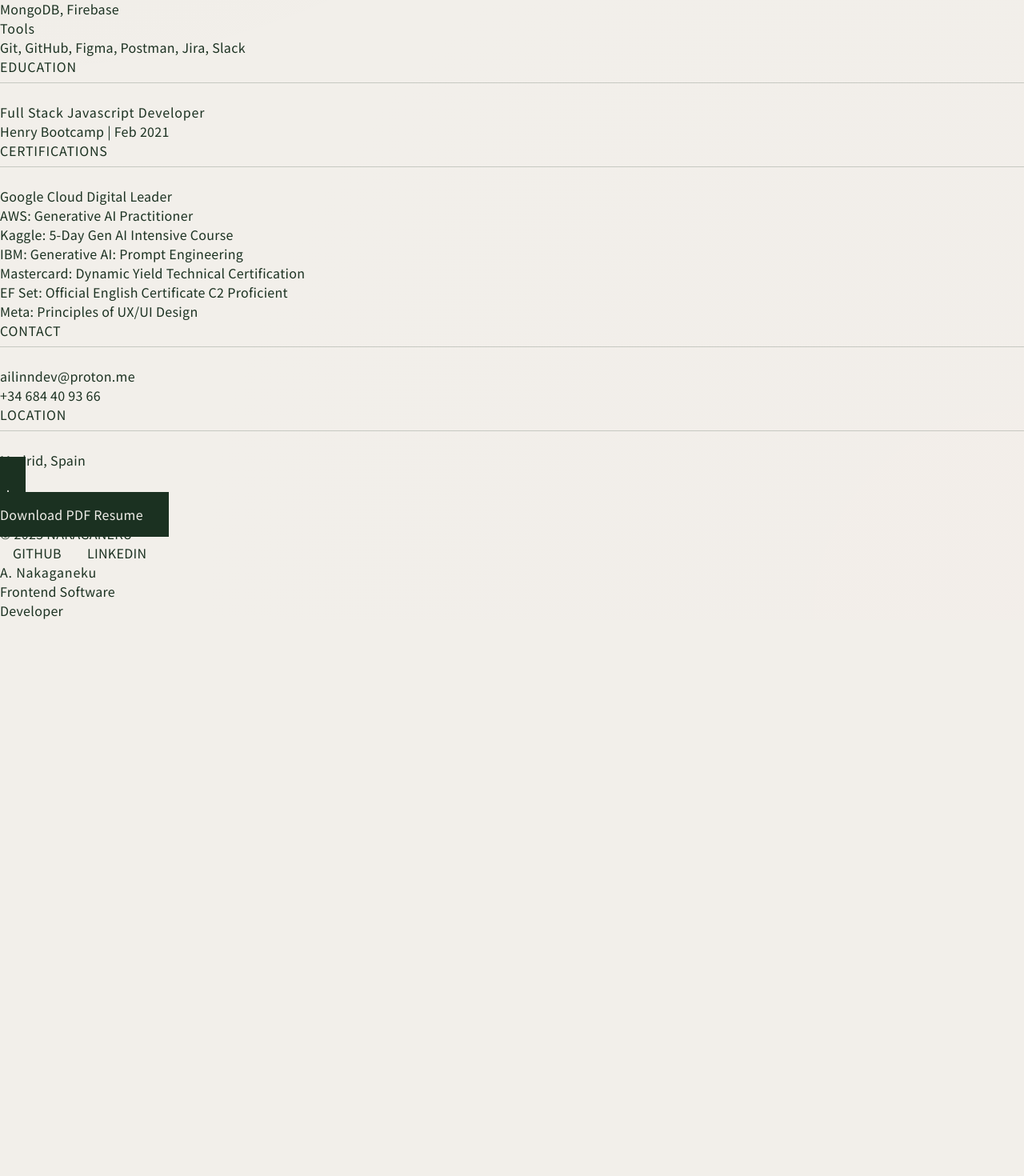
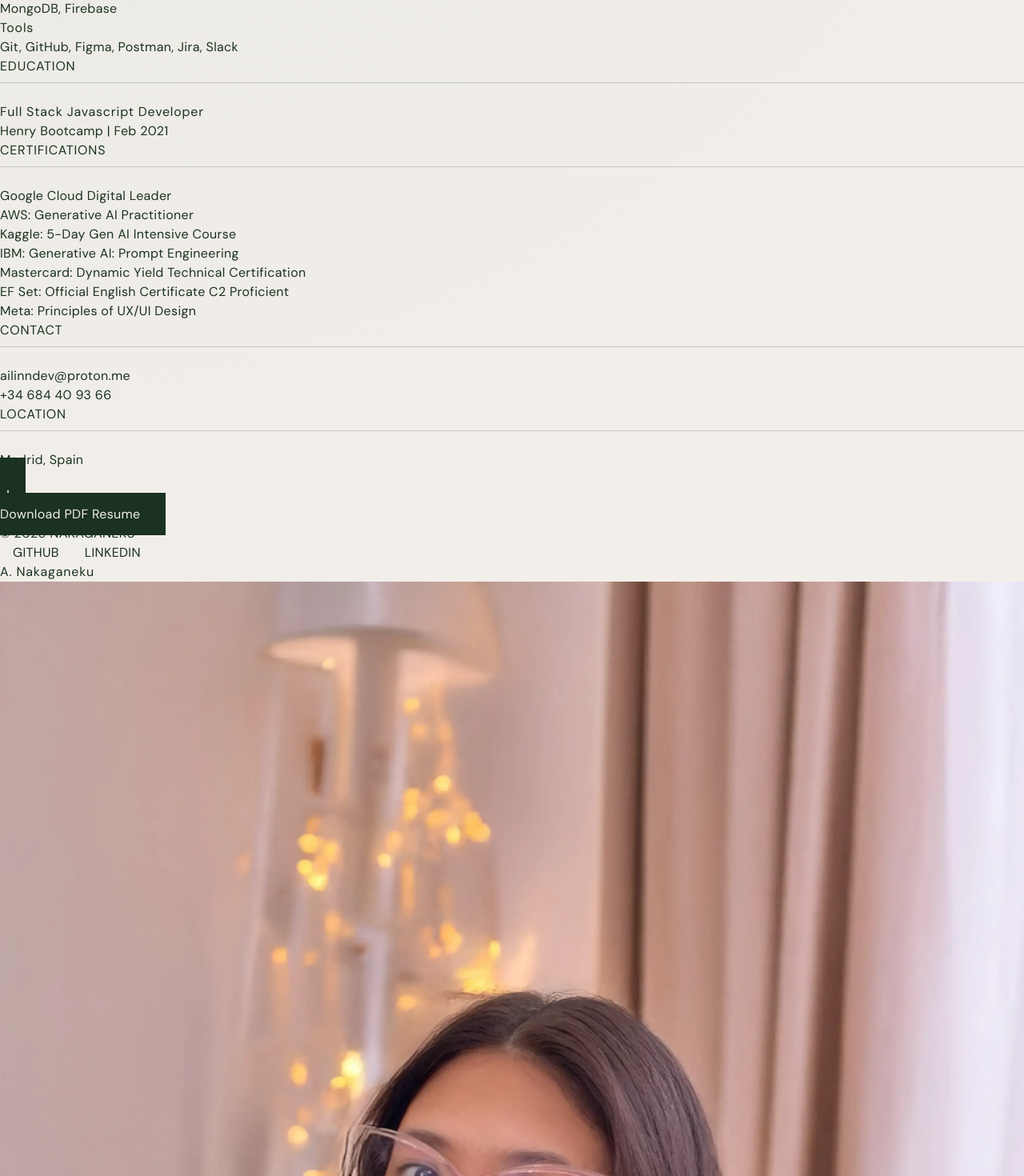
Before and after one commit to ailinnakaganeku/portfolio2025, a Next.js app: page / in a window 1280 px wide. Shown: the part 940-2410 px from the top of the page at 80% size. Before the commit the page ends 1715 px from the top, so only its background shows below. Built offline with nearby package versions, Linux system fonts and the light colour scheme.

Commit message:
adding some styles

```diff
--- a/app/layout.tsx
+++ b/app/layout.tsx
@@ -1,19 +1,12 @@
 import "./globals.css";
 import type { Metadata } from "next";
-import { Merriweather, Noto_Sans_JP } from "next/font/google";
+import { DM_Sans } from "next/font/google";
 
-const notoSansJP = Noto_Sans_JP({
+const dmSans = DM_Sans({
   subsets: ["latin"],
   weight: ["400", "500", "700"],
   display: "swap",
-  variable: "--font-noto-sans-jp",
-});
-
-const merriweather = Merriweather({
-  subsets: ["latin"],
-  weight: ["300", "400", "700", "900"],
-  display: "swap",
-  variable: "--font-merriweather-sans",
+  variable: "--font-dm-sans",
 });
 
 export const metadata: Metadata = {
@@ -42,7 +35,7 @@ export default function RootLayout({
         <meta name="viewport" content="width=device-width, initial-scale=1" />
         <link rel="icon" href="/favicon.ico" />
       </head>
-      <body className={`${notoSansJP.className} ${merriweather.variable}`}>
+      <body className={dmSans.className}>
         <a
           href="#main-content"
           className="sr-only focus:not-sr-only focus:absolute focus:top-0 focus:left-0 focus:z-50 focus:p-4 focus:bg-white"
--- a/app/page.tsx
+++ b/app/page.tsx
@@ -44,7 +44,7 @@ export default function Home() {
       >
         <div className="max-w-2xl mx-auto space-y-16">
           <section id="about" className="animate-on-scroll">
-            <h2 className="text-[rgb(var(--foreground-rgb))] text-lg font-medium tracking-wider mb-4">
+            <h2 className="text-[rgb(var(--foreground-rgb))] text-lg font-bold tracking-wider mb-2">
               {t.about.title}
             </h2>
             <div className="jp-line" role="presentation"></div>
@@ -54,7 +54,7 @@ export default function Home() {
           </section>
 
           <section id="experience" className="animate-on-scroll">
-            <h2 className="text-[rgb(var(--foreground-rgb))] text-lg font-medium tracking-wider mb-4">
+            <h2 className="text-[rgb(var(--foreground-rgb))] text-lg font-bold tracking-wider mb-2">
               {t.experience.title}
             </h2>
             <div className="jp-line"></div>
@@ -102,7 +102,7 @@ export default function Home() {
           </section>
 
           <section id="projects" className="animate-on-scroll">
-            <h2 className="text-[rgb(var(--foreground-rgb))] text-lg font-medium tracking-wider mb-4">
+            <h2 className="text-[rgb(var(--foreground-rgb))] text-lg font-bold tracking-wider mb-2">
               {t.technicalSkills.title}
             </h2>
             <div className="jp-line"></div>
@@ -153,7 +153,7 @@ export default function Home() {
           </section>
 
           <section id="education" className="animate-on-scroll">
-            <h2 className="text-[rgb(var(--foreground-rgb))] text-lg font-medium tracking-wider mb-4">
+            <h2 className="text-[rgb(var(--foreground-rgb))] text-lg font-bold tracking-wider mb-2">
               {t.education.title}
             </h2>
             <div className="jp-line"></div>
@@ -168,7 +168,7 @@ export default function Home() {
           </section>
 
           <section id="awards" className="animate-on-scroll">
-            <h2 className="text-[rgb(var(--foreground-rgb))] text-lg font-medium tracking-wider mb-4">
+            <h2 className="text-[rgb(var(--foreground-rgb))] text-lg font-bold tracking-wider mb-2">
               {t.certifications.title}
             </h2>
             <div className="jp-line"></div>
@@ -182,7 +182,7 @@ export default function Home() {
           </section>
 
           <section id="contact" className="animate-on-scroll">
-            <h2 className="text-[rgb(var(--foreground-rgb))] text-lg font-medium tracking-wider mb-4">
+            <h2 className="text-[rgb(var(--foreground-rgb))] text-lg font-bold tracking-wider mb-2">
               {t.contact.title}
             </h2>
             <div className="jp-line"></div>
@@ -207,7 +207,7 @@ export default function Home() {
           </section>
 
           <section className="animate-on-scroll">
-            <h2 className="text-[rgb(var(--foreground-rgb))] text-lg font-medium tracking-wider mb-4">
+            <h2 className="text-[rgb(var(--foreground-rgb))] text-lg font-bold tracking-wider mb-2">
               {t.location.title}
             </h2>
             <div className="jp-line"></div>
@@ -253,31 +253,40 @@ export default function Home() {
       </section>
 
       <section
-        className="order-1 lg:order-none w-full lg:w-1/2 bg-[rgb(var(--foreground-rgb))] p-8 lg:p-16 flex items-center justify-center text-[rgb(var(--background-rgb))] min-h-[60vh] lg:min-h-screen lg:fixed lg:right-0"
+        className="order-1 lg:order-none w-full lg:w-1/2 bg-[rgb(var(--foreground-rgb))] p-4 sm:p-6 lg:p-16 flex items-center justify-center text-[rgb(var(--background-rgb))] min-h-[60vh] lg:min-h-screen lg:fixed lg:right-0"
         aria-label={t.profileSection.ariaLabel}
       >
         <div className="max-w-xl text-center">
-          <h1 className="text-3xl lg:text-4xl font-medium mb-6 tracking-wider font-merriweather-sans">
+          <h1 className="text-4xl lg:text-6xl font-medium mb-6 tracking-wider">
             {t.profileSection.name}
           </h1>
-          <div className="relative w-full max-w-md md:max-w-xs lg:max-w-xs mx-auto mb-6 aspect-[3/4] md:aspect-[4/5] lg:aspect-[4/5] lg:h-auto">
+          <div className="relative w-full max-w-[294px] mx-auto mb-6">
             <Image
               src="/profile.webp"
               alt={t.profileSection.imageAlt}
-              fill
-              className="object-cover"
-              sizes="(max-width: 640px) 90vw, (max-width: 768px) 320px, (max-width: 1024px) 320px, 320px"
+              width={1877}
+              height={2400}
+              className="object-cover w-full h-full"
+              sizes="(max-width: 640px) 90vw, (max-width: 768px) 80vw, (max-width: 1024px) 40vw, 294px"
               quality={75}
               priority
-              style={{ borderRadius: "2px" }}
+              style={{
+                borderRadius: "inherit",
+                objectPosition: "center center",
+                display: "block",
+                aspectRatio: "1877/2400",
+              }}
               placeholder="blur"
               blurDataURL="/placeholder.webp"
             />
           </div>
-          <p className="text-lg lg:text-xl tracking-wide font-merriweather-sans">
-            {t.profileSection.titleLine1}
-            <br />
-            {t.profileSection.titleLine2}
+          <p className="text-base sm:text-xl md:text-2xl lg:text-[36px] tracking-[0em] font-medium">
+            <span className="block leading-[1.2]">
+              {t.profileSection.titleLine1}
+            </span>
+            <span className="block leading-[1.52]">
+              {t.profileSection.titleLine2}
+            </span>
           </p>
         </div>
       </section>
```
